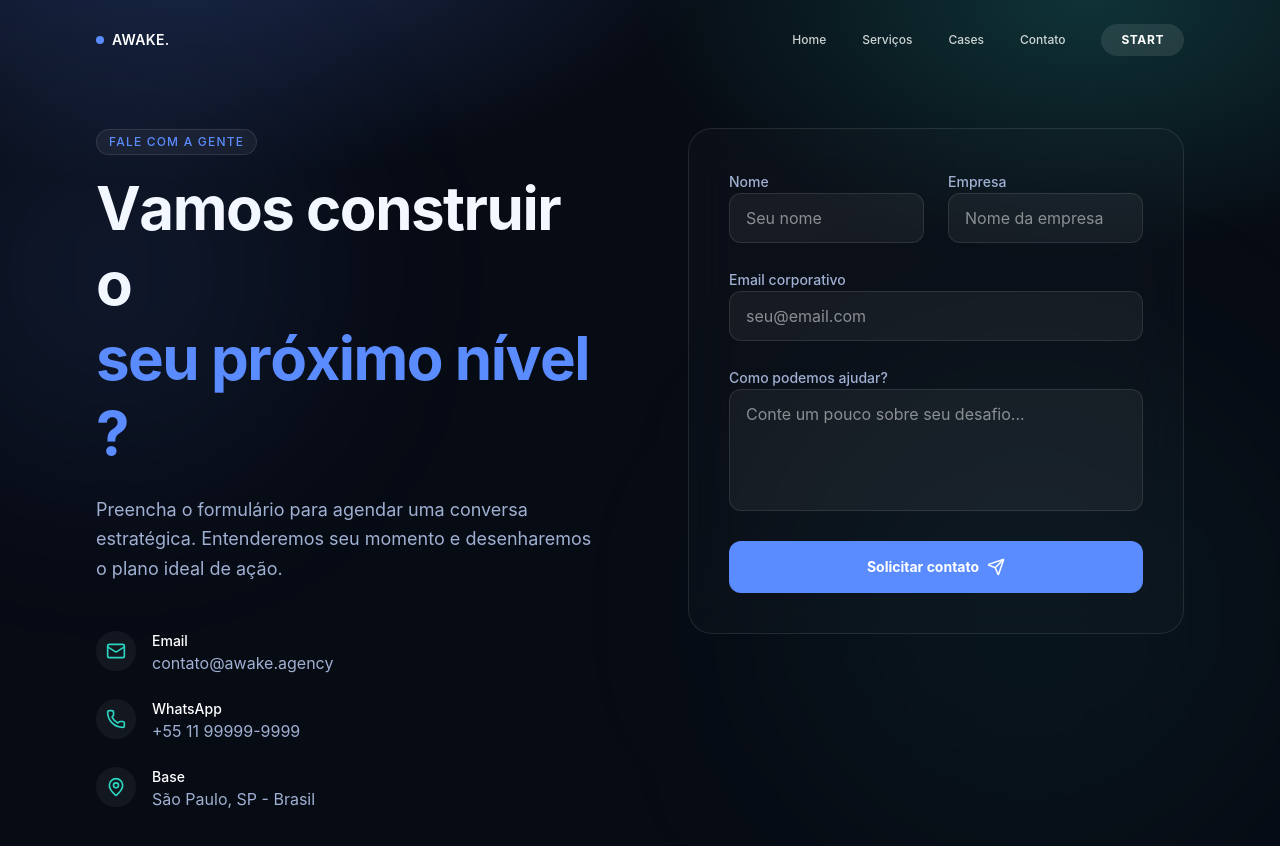
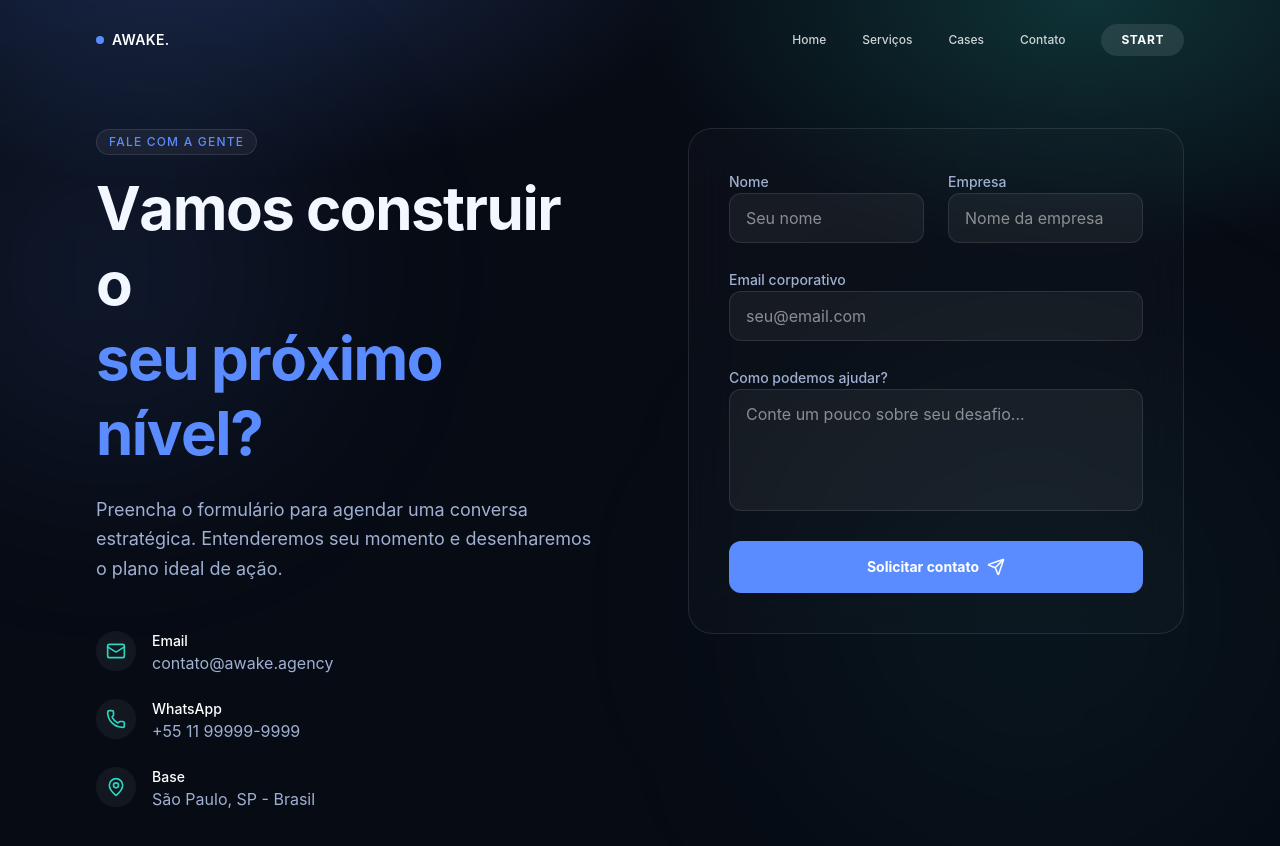
Before and after one commit to JhonathanWeber/awake-mock, a Next.js app: page /contato in a window 1280 px wide. Shown: the top 846 px of the page. Built offline with nearby package versions, Linux system fonts and the light colour scheme.

Commit message:
fix(TypingEffect): prevent words from breaking in the middle during animation

```diff
--- a/src/components/ui/TypingEffect.tsx
+++ b/src/components/ui/TypingEffect.tsx
@@ -23,6 +23,9 @@ export function TypingEffect({
     const calculatedSpeed = totalDuration
         ? totalDuration / (text.length || 1) // Avoid division by zero
         : speed;
+
+    // Split text into words to prevent breaking in the middle of a word
+    const words = text.split(" ");
 
     // Variants for container to stagger children
     const container = {
@@ -65,12 +68,21 @@ export function TypingEffect({
             whileInView={triggerOnView ? "visible" : undefined}
             animate={!triggerOnView ? "visible" : undefined}
             viewport={{ once: true }}
-            className={`inline-block whitespace-pre-wrap ${className}`}
+            className={`inline-block ${className}`}
         >
-            {text.split("").map((char, index) => (
-                <motion.span variants={child} key={index} className="inline-block">
-                    {char === " " ? "\u00A0" : char}
-                </motion.span>
+            {words.map((word, index) => (
+                <span key={index} className="inline-block whitespace-nowrap">
+                    {word.split("").map((char, charIndex) => (
+                        <motion.span key={charIndex} variants={child} className="inline-block">
+                            {char}
+                        </motion.span>
+                    ))}
+                    {index < words.length - 1 && (
+                        <motion.span variants={child} className="inline-block">
+                            &nbsp;
+                        </motion.span>
+                    )}
+                </span>
             ))}
         </motion.span>
     );
```
